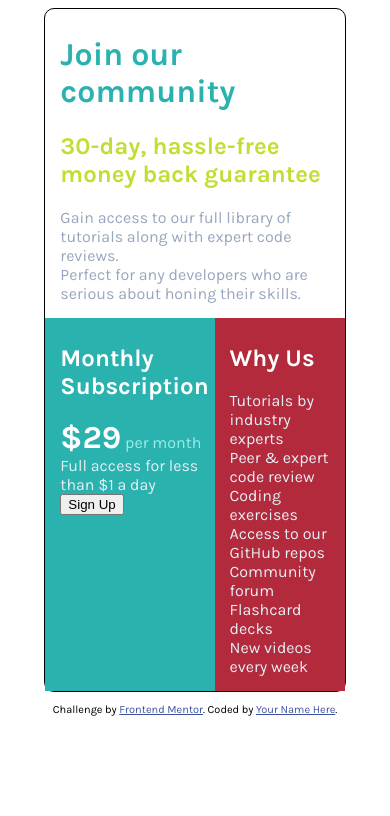
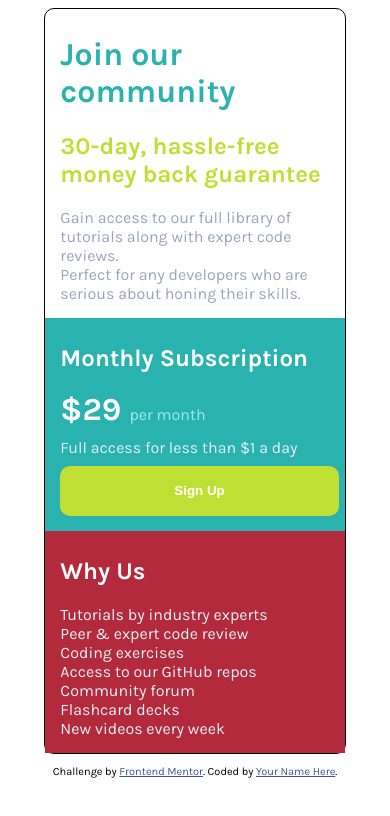
Before and after one commit to Anthony72727/SinglePriceGrid, a plain HTML site: page index.html in a window 390 px wide. Drawn offline with Linux system fonts and the light colour scheme.

Commit message:
ajout d'un peu de responsive

```diff
--- a/index.html
+++ b/index.html
@@ -28,7 +28,7 @@
       <div id="sub">
         <h2>Monthly Subscription</h2>
         <div>
-          <div><span id="big">&dollar;29</span> <span id="darker">per month</span></div>
+          <div id="price"><span id="big">&dollar;29 </span> <span id="darker"> per month</span></div>
           <div>Full access for less than &dollar;1 a day</div>
         </div>
         <a><button>Sign Up</button></a>
--- a/style.css
+++ b/style.css
@@ -42,7 +42,10 @@ h1{
     color: white;
     font-weight: bold;
     font-size: xx-large;
-    margin-bottom: 5%;
+}
+
+#price{
+    margin-bottom: 10px;
 }
 
 #sub{
@@ -57,9 +60,33 @@ h1{
     color: hsl(204, 43%, 93%);
 }
 
+button{
+    margin-top: 3%;
+    height: 50px;
+    width: 100%;
+    background-color: hsl(71, 73%, 54%);
+    color: white;
+    border-radius: 10px;
+    cursor: pointer;
+    font-weight: bold;
+    border: 0px;
+}
+
+button:hover{
+    background-color: hsl(70, 60%, 32%);
+}
+
 #sub, #why, #join{
     padding-bottom: 5%;
     padding-top: 2%;
     padding-left: 5%;
     padding-right: 2%;
 }
+
+@media screen and (max-width: 600px) {
+    #bottom{
+        flex-direction: column;
+    }
+
+
+}
```
